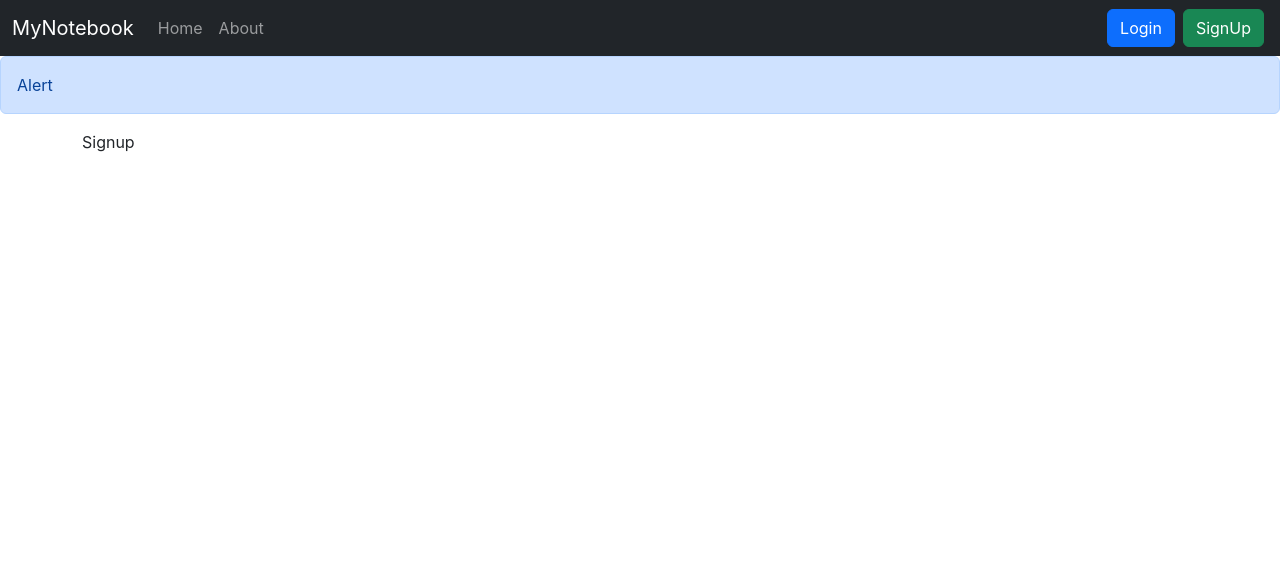
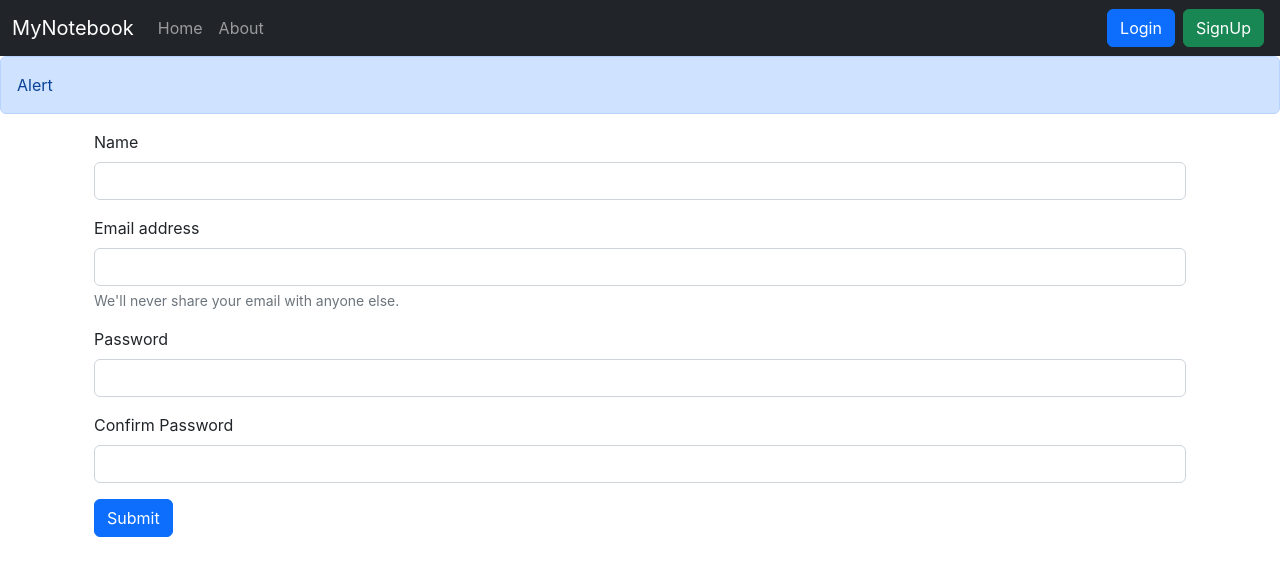
Before and after one commit to rajul007/mynotebook, a React (Create React App) app: page /signup in a window 1280 px wide. Shown: the top 576 px of the page. Built offline with nearby package versions, Linux system fonts and the light colour scheme.

Commit message:
Adding SignUp Component

```diff
--- a/src/components/Signup.js
+++ b/src/components/Signup.js
@@ -1,9 +1,60 @@
-import React from 'react'
+import React, { useState } from 'react'
+import { useNavigate } from 'react-router-dom'
 
 const Signup = () => {
-  return (
-    <div>Signup</div>
-  )
+    const [credentials, setCredentials] = useState({ name:"", email: "", password: "", cpassword:"" })
+    const navigate = useNavigate()
+    const handleSubmit = async (e) => {
+        e.preventDefault();
+
+        const response = await fetch("http://localhost:5000/api/auth/createuser", {
+            method: 'POST',
+            headers: {
+                'Content-Type': 'application/json'
+            },
+            body: JSON.stringify({name: credentials.name, email: credentials.email, password: credentials.password })
+        });
+        const json = await response.json();
+        console.log(json)
+
+        if(json.success){
+            // Save the auth-token and redirect
+            localStorage.setItem("token", json.authtoken)
+            navigate("/")
+        }
+        else{
+            alert("Invalid Credentials")
+        }
+
+    }
+    const onChange = (e) => {
+        setCredentials({ ...credentials, [e.target.name]: e.target.value })
+    }
+    return (
+        <div className='container'>
+            <form onSubmit={handleSubmit}>
+                <div className="mb-3">
+                    <label htmlFor="email" className="form-label">Name</label>
+                    <input type="text" className="form-control" id="name" onChange={onChange} required name='name' aria-describedby="emailHelp" />
+                </div>
+                <div className="mb-3">
+                    <label htmlFor="email" className="form-label">Email address</label>
+                    <input type="email" className="form-control" id="email" onChange={onChange} required name='email' aria-describedby="emailHelp" />
+                    <div id="emailHelp" className="form-text">We'll never share your email with anyone else.</div>
+                </div>
+                <div className="mb-3">
+                    <label htmlFor="password" className="form-label">Password</label>
+                    <input type="password" className="form-control" onChange={onChange} required minLength={5} id="password" name='password'/>
+                </div>
+                <div className="mb-3">
+                    <label htmlFor="cpassword" className="form-label">Confirm Password</label>
+                    <input type="password" className="form-control" onChange={onChange} required minLength={5} id="cpassword" name='cpassword'/>
+                </div>
+
+                <button type="submit" className="btn btn-primary">Submit</button>
+            </form>
+        </div>
+    )
 }
 
 export default Signup
```
Also changed, not shown: 1 other file (tests, documents, lock files or other folders).
